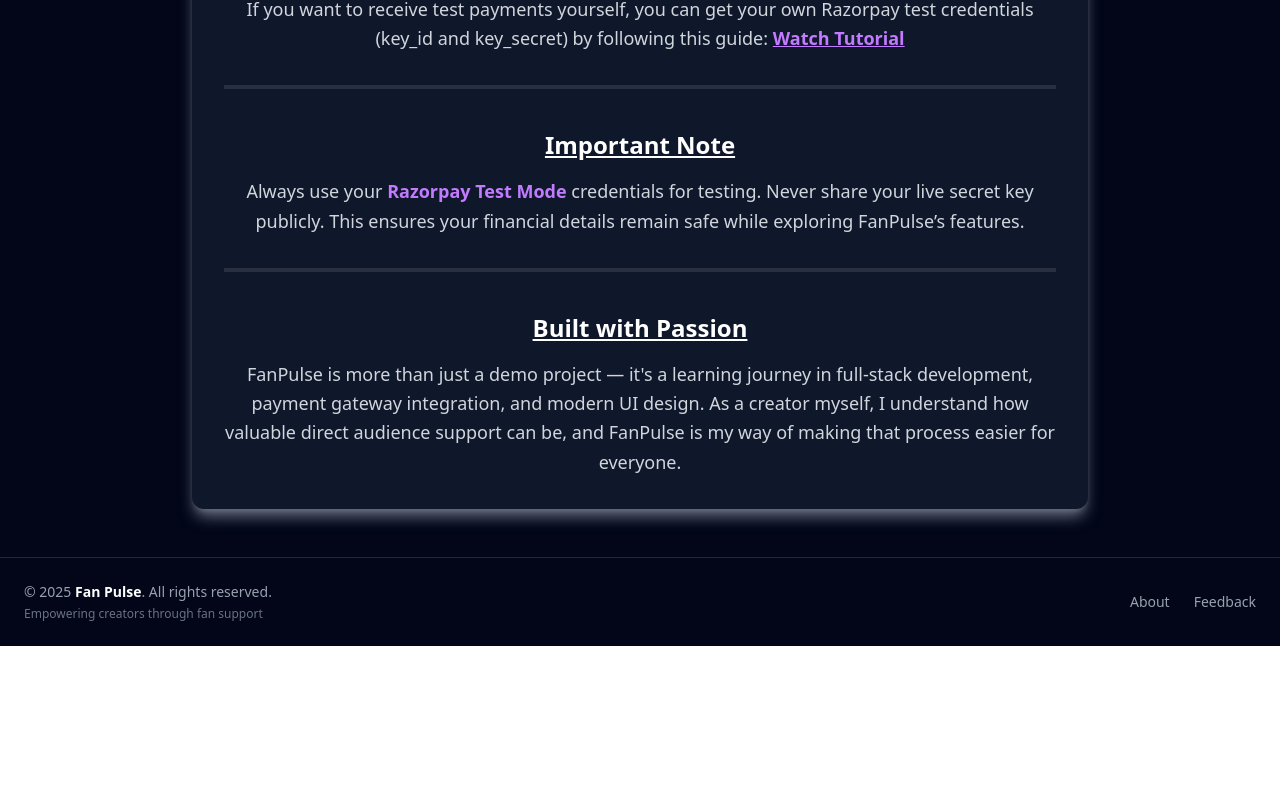
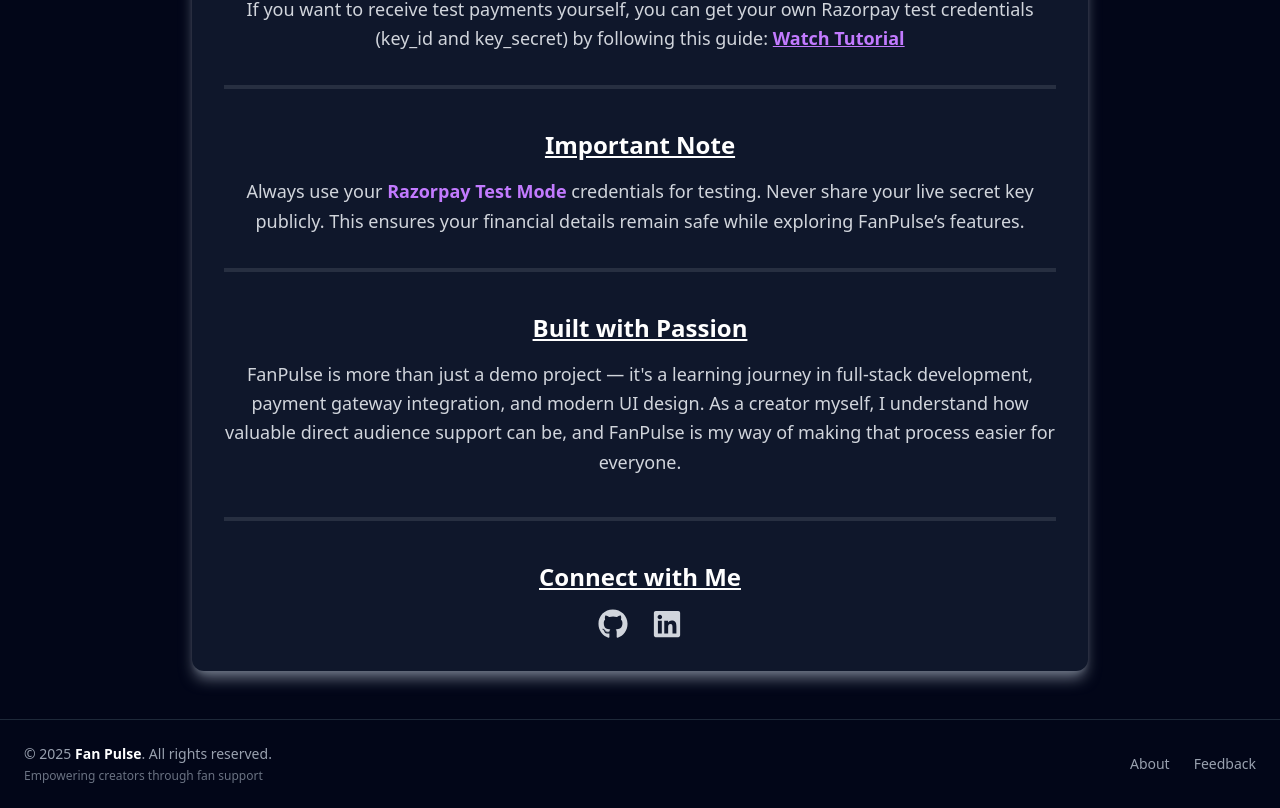
Before and after one commit to RishiJaiswal24/FanPulse, a Next.js app: page /about in a window 1280 px wide. Shown: the part 611-1419 px from the top of the page. Before the commit the page ends 1257 px from the top, so only its background shows below. Built offline with nearby package versions, Linux system fonts and the light colour scheme; no server answers.

Commit message:
recruiter help update

```diff
--- a/app/about/page.js
+++ b/app/about/page.js
@@ -1,17 +1,16 @@
 "use client"
 import React, { useEffect } from "react";
 import Link from "next/link";
+import { FaGithub, FaLinkedin } from "react-icons/fa";
 
 export default function About() {
   useEffect(() => {
     document.title = "About – Fan Pulse"
   }, [])
 
-
   return (
     <>
       <div className="min-h-screen flex flex-col items-center py-12 px-4">
-
         <h1 className="text-4xl font-bold text-white mb-10 text-center">
           About Us
         </h1>
@@ -73,7 +72,7 @@
           <h2 className="text-2xl flex justify-center underline font-bold mb-4">
             Built with Passion
           </h2>
-          <p className="text-gray-300 text-lg leading-relaxed text-center">
+          <p className="text-gray-300 text-lg leading-relaxed text-center mb-10">
             FanPulse is more than just a demo project — it&apos;s a learning journey in
             full-stack development, payment gateway integration, and modern UI
             design. As a creator myself, I understand how valuable direct audience
@@ -81,6 +80,31 @@
             for everyone.
           </p>
 
+          <div className="bg-white h-1 opacity-10 w-full mb-10"></div>
+
+          {/* Connect Section */}
+          <h2 className="text-2xl flex justify-center underline font-bold mb-4">
+            Connect with Me
+          </h2>
+          <div className="flex justify-center gap-6">
+            <a
+              href="https://github.com/RishiJaiswal24/FanPulse"
+              target="_blank"
+              rel="noopener noreferrer"
+              className="text-gray-300 hover:text-purple-400 text-3xl transition-colors"
+            >
+              <FaGithub />
+            </a>
+            <a
+              href="https://www.linkedin.com/in/rishi-jaiswal-037615229/"
+              target="_blank"
+              rel="noopener noreferrer"
+              className="text-gray-300 hover:text-purple-400 text-3xl transition-colors"
+            >
+              <FaLinkedin />
+            </a>
+          </div>
+
         </div>
       </div>
     </>
--- a/app/login/page.js
+++ b/app/login/page.js
@@ -19,11 +19,21 @@
       <h2 className="text-4xl md:text-5xl font-extrabold text-white text-center drop-shadow-lg">
         Welcome to <span className="text-purple-400">Fan Pulse</span>
       </h2>
-      <p className="text-gray-400 mt-3 mb-8 text-center">
+      <p className="text-gray-400 mt-3 mb-6 text-center">
         Sign in to continue to your workspace
       </p>
 
-      <div className=" bg-slate-900 shadow-xl shadow-slate-800 rounded-2xl p-8 w-full max-w-md">
+      {/* Recruiter Note */}
+      <div className="bg-yellow-200 text-gray-800 text-sm p-3 rounded-lg shadow mb-6 max-w-md text-center">
+        <p>
+          <strong>Note for recruiters:</strong>
+          You can use <span className="font-semibold">Guest Login</span> to be redirected to the demo page (<code>/RishiJaiswal</code>).
+          Some features will be limited.
+          For full access, please sign in using <span className="font-semibold">Google</span> or <span className="font-semibold">GitHub</span>.
+        </p>
+      </div>
+
+      <div className="bg-slate-900 shadow-xl shadow-slate-800 rounded-2xl p-8 w-full max-w-md">
         <div className="flex flex-col gap-4">
 
           <button
@@ -50,9 +60,9 @@
             Continue with GitHub
           </button>
 
-          {/* Guest */}
+          {/* Guest Login with Redirect to /RishiJaiswal */}
           <button
-            onClick={() => signIn("credentials", { callbackUrl: "/about"  })}
+            onClick={() => signIn("credentials", { callbackUrl: "/RishiJaiswal" })}
             className="cursor-pointer flex items-center justify-center gap-3 bg-gradient-to-r from-purple-600 to-blue-500 text-white px-6 py-3 rounded-xl font-medium shadow-md hover:opacity-90 transition"
           >
             <svg
@@ -72,7 +82,6 @@
         </div>
       </div>
 
-      {/* Footer */}
       <p className="text-gray-500 text-sm mt-6">
         By signing in, you agree to our{" "}
         <span className="text-blue-400 hover:underline cursor-pointer">
--- a/app/models/FeedbackPage.js
+++ b/app/models/FeedbackPage.js
@@ -66,8 +66,8 @@
             />
             <>
                 <div className='min-h-screen flex flex-col w-full'>
-                    <div className='flex justify-center items-center w-full mt-12 text-4xl font-bold text-white'>
-                        Fan Pulse — Developer Feedback
+                    <div className='flex justify-center items-center p-3.5 w-full mt-12 text-4xl font-bold text-white'>
+                        Fan Pulse  Developer Feedback
                     </div>
 
                     <div className='flex justify-center items-center w-full mt-12 mb-10'>
@@ -87,7 +87,7 @@
                                     <div className="font-bold text-2xl text-white">
                                         Share Your Feedback with the Developer
                                     </div>
-                                    <div className="flex my-3">
+                                    <div className="flex my-3 items-end">
                                         <textarea
                                             className="w-[60vw] h-[80px] md:h-[120px] md:max-h-[300px] py-2 text-gray-200 bg-slate-800 rounded-lg p-3 resize-none overflow-y-auto focus:outline-none focus:ring-2 focus:ring-purple-500"
                                             name="feedback"
--- a/package.json
+++ b/package.json
@@ -16,6 +16,7 @@
     "razorpay": "^2.9.6",
     "react": "^19.1.0",
     "react-dom": "^19.1.0",
+    "react-icons": "^5.5.0",
     "react-toastify": "^11.0.5"
   },
   "devDependencies": {
```
Also changed, not shown: 1 other file (tests, documents, lock files or other folders).
